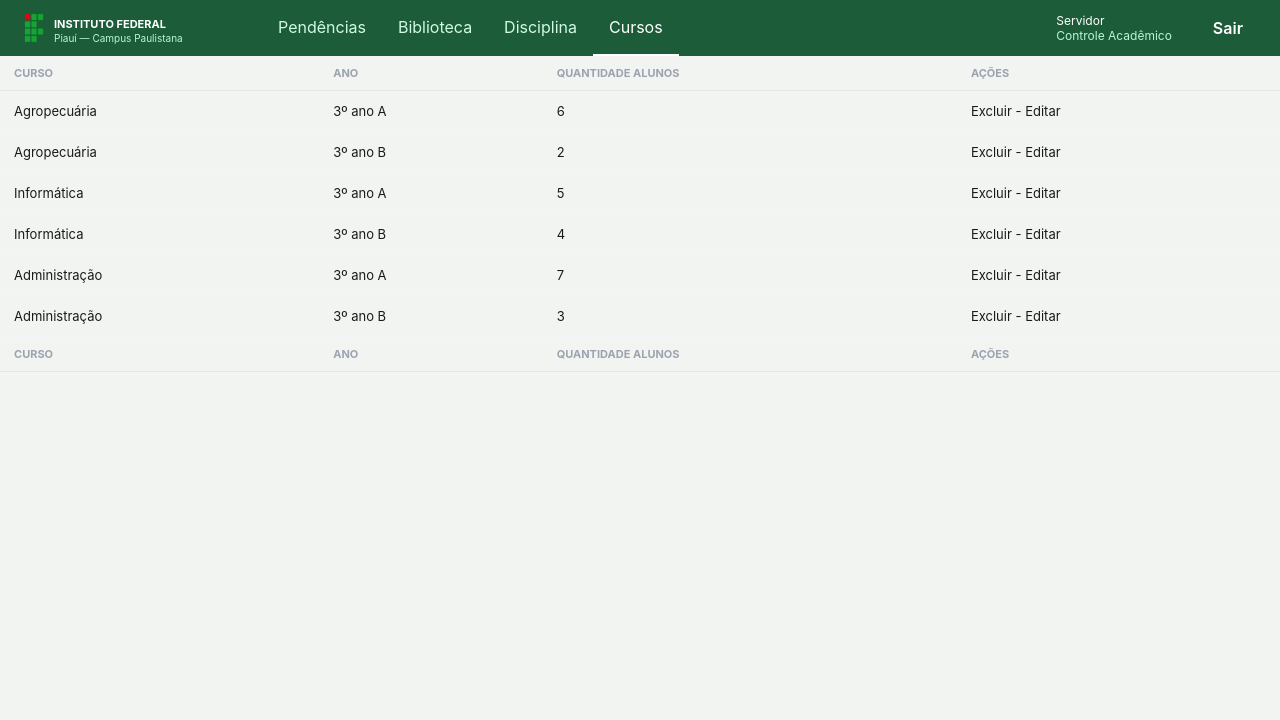
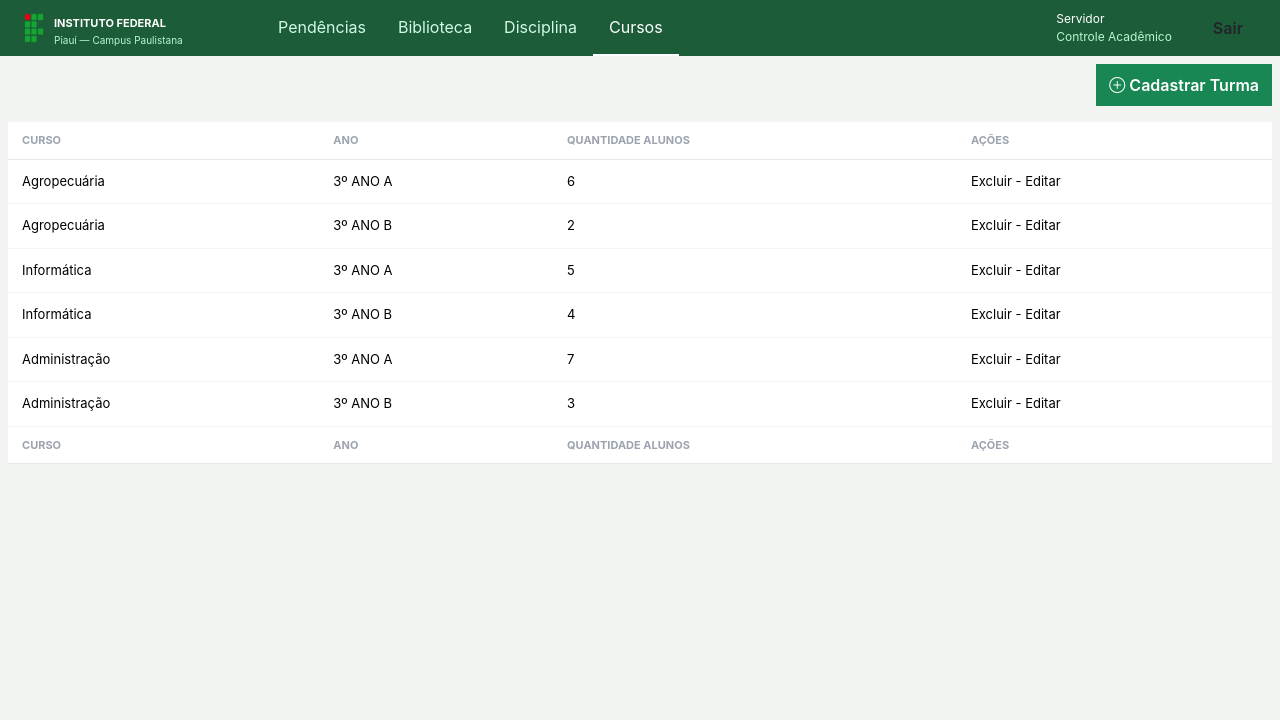
Before and after one commit to emyszc/controle-academico, a Django app: page /cursos/ in a window 1280 px wide. Shown: the top 720 px of the page. Run offline with Django 5.2, Linux system fonts and the light colour scheme.

Commit message:
adicionando fo´rmulario de adicionar turma na página de cursos

```diff
--- a/src/templates/compartilhado/pagina-basica.html
+++ b/src/templates/compartilhado/pagina-basica.html
@@ -6,6 +6,10 @@
     <meta charset="UTF-8">
     <meta name="viewport" content="width=device-width,initial-scale=1">
     <title>Controle Acadêmico — IFPI</title>
+    <link href="https://cdn.jsdelivr.net/npm/bootstrap@5.3.8/dist/css/bootstrap.min.css" rel="stylesheet"
+        integrity="sha384-sRIl4kxILFvY47J16cr9ZwB07vP4J8+LH7qKQnuqkuIAvNWLzeN8tE5YBujZqJLB" crossorigin="anonymous">
+    <link rel="stylesheet" href="https://cdn.jsdelivr.net/npm/bootstrap-icons@1.13.2/font/bootstrap-icons.min.css">
+
 
     <link rel="stylesheet" href="{% static 'pendencias.css' %}">
 </head>
@@ -21,4 +25,7 @@
     </main>
 
     {% include 'compartilhado/rodape.html' %}
+    <script src="https://cdn.jsdelivr.net/npm/bootstrap@5.3.8/dist/js/bootstrap.bundle.min.js"
+        integrity="sha384-FKyoEForCGlyvwx9Hj09JcYn3nv7wiPVlz7YYwJrWVcXK/BmnVDxM+D2scQbITxI"
+        crossorigin="anonymous"></script>
 </body>
--- a/src/templates/cursos/cursos.html
+++ b/src/templates/cursos/cursos.html
@@ -1,6 +1,69 @@
 {% extends 'compartilhado/pagina-basica.html' %}
 
 {% block conteudo_principal %}
+<div class="d-flex flex-column mt-2 mx-2 gap-2">
+    <div class="d-flex justify-content-end">
+        <button type="button" class="btn btn-success rounded-0" data-bs-toggle="modal" data-bs-target="#modal-cadastrar-turma">
+            <i class="bi bi-plus-circle"></i> Cadastrar Turma
+        </button>
+    </div>
+
+    <div class="modal fade" id="modal-cadastrar-turma" tabindex="-1" aria-hidden="true">
+        <div class="modal-dialog">
+            <div class="modal-content">
+                <div class="modal-header">
+                    <h5 class="modal-title">Cadastrar Turma</h5>
+                    <button type="button" class="btn-close" data-bs-dismiss="modal" aria-label="Close"></button>
+                </div>
+
+                <div class="modal-body">
+                    <form class="d-flex flex-column gap-2">
+                        <div class="form-group">
+                            <label for="curso" class="form-label">Curso</label>
+
+                            <select name="curso" id="curso" class="form-select">
+                                <option disabled selected>Selecione o Curso</option>
+                                {% for curso in cursos %}
+                                    <option>{{ curso.nome }}</option>
+                                {% endfor %}
+                            </select>
+                        </div>
+
+                        <div class="form-group">
+                            <label for="ano" class="form-label">Ano</label>
+
+                            <select name="ano" id="ano" class="form-select">
+                                <option disabled selected>Selecione o Ano</option>
+                                {% for ano in anos %}
+                                    <option>{{ ano }}</option>
+                                {% endfor %}
+                            </select>
+                        </div>
+
+                        <div class="form-group">
+                            <label for="turma" class="form-label">Turma</label>
+
+                            <select name="turma" id="turma" class="form-select">
+                                <option disabled selected>Selecione a Turma</option>
+                                {% for turma in turmas %}
+                                    <option>{{ turma }}</option>
+                                {% endfor %}
+                            </select>
+                        </div>
+
+                        <div class="form-group mt-2">
+                            <button class="btn btn-success form-control"><i class="bi bi-floppy2-fill"></i> Salvar</button>
+                        </div>
+                    </form>
+                </div>
+
+                <div class="modal-footer">
+                    <button type="button" class="btn btn-outline-secondary" data-bs-dismiss="modal"><i class="bi bi-x-circle"></i> Cancelar</button>
+                </div>
+            </div>
+        </div>
+    </div>
+
     <table class="table table-hover table-stripped">
         <thead>
             <tr>
@@ -31,4 +94,5 @@
             </tr>
         </tfooter>
     </table>
+</div>
 {% endblock %}
--- a/src/views/cursos.py
+++ b/src/views/cursos.py
@@ -1,27 +1,31 @@
 from django.shortcuts import render
+
+ANOS = ['1º ANO', '2º ANO', '3º ANO']
+
+TURMAS = ['A', 'B', 'Turma Única']
 
 CURSOS = [
     {
         'nome': 'Agropecuária',
         'turmas': [
-            {'nome': '3º ano A', 'alunos': 6},
-            {'nome': '3º ano B', 'alunos': 2},
+            {'nome': '3º ANO A', 'alunos': 6},
+            {'nome': '3º ANO B', 'alunos': 2},
         ],
         'alunos': 8,
     },
     {
         'nome': 'Informática',
         'turmas': [
-            {'nome': '3º ano A', 'alunos': 5},
-            {'nome': '3º ano B', 'alunos': 4},
+            {'nome': '3º ANO A', 'alunos': 5},
+            {'nome': '3º ANO B', 'alunos': 4},
         ],
         'alunos': 9,
     },
     {
         'nome': 'Administração',
         'turmas': [
-            {'nome': '3º ano A', 'alunos': 7},
-            {'nome': '3º ano B', 'alunos': 3},
+            {'nome': '3º ANO A', 'alunos': 7},
+            {'nome': '3º ANO B', 'alunos': 3},
         ],
         'alunos': 10,
     },
@@ -29,7 +33,9 @@ CURSOS = [
 
 def cursos (request):
     contexto = {
-        'cursos': CURSOS
+        'cursos': CURSOS,
+        'anos': ANOS,
+        'turmas': TURMAS,
     }
 
     return render (request, 'cursos/cursos.html', contexto)
```
